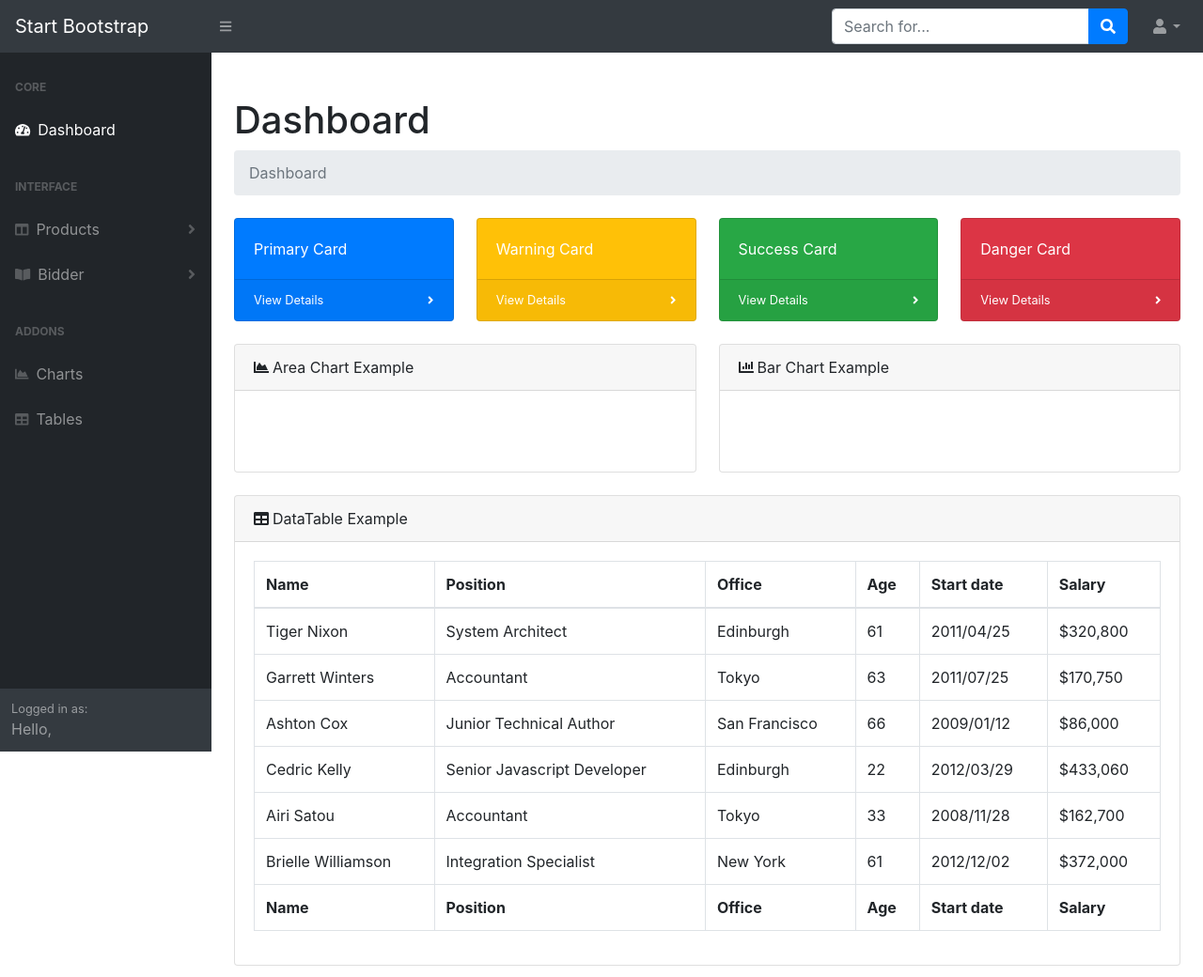
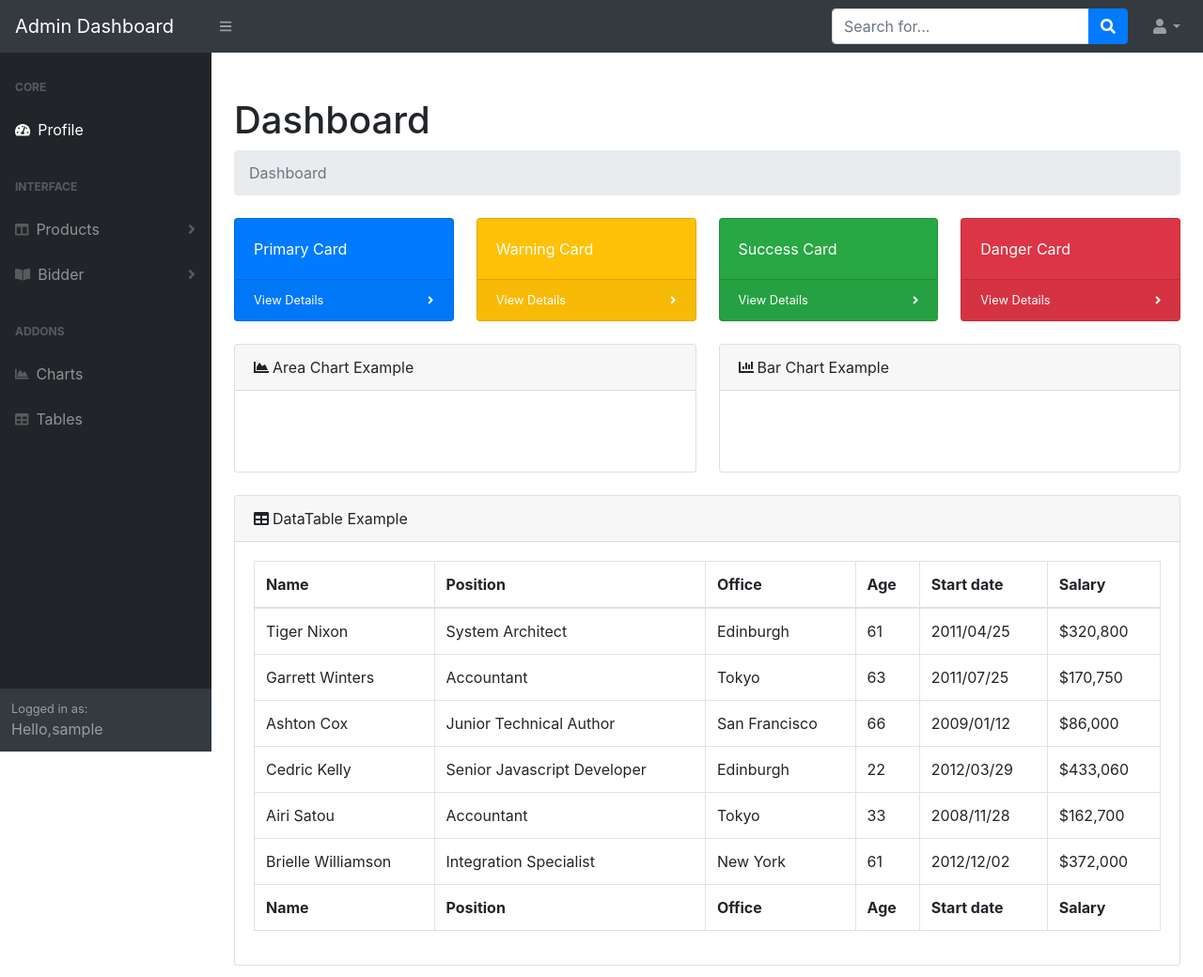
Before and after one commit to vilas-nevkar/AucEasy, a Django app: template adminapp/templates/dash_base.html in a window 1280 px wide. Shown: the top 1040 px of the page at 94% size. Run offline with Django 3.2, Linux system fonts and the light colour scheme; the template is opened without the code that fills it: most values are stand-ins (such as "Sample title", 1, 10 or a date in 2020); some libraries are stand-ins or nearby versions.

Commit message:
html changes

```diff
--- a/adminapp/templates/dash_base.html
+++ b/adminapp/templates/dash_base.html
@@ -18,7 +18,7 @@
 
 <body class="sb-nav-fixed">
 <nav class="sb-topnav navbar navbar-expand navbar-dark bg-dark">
-    <a class="navbar-brand" href="index.html">Start Bootstrap</a>
+    <a class="navbar-brand" href="index.html">Admin Dashboard</a>
     <button class="btn btn-link btn-sm order-1 order-lg-0" id="sidebarToggle" href="#"><i class="fas fa-bars"></i>
     </button
     ><!-- Navbar Search-->
@@ -54,7 +54,7 @@
                         <div class="sb-nav-link-icon">
                             <i class="fas fa-tachometer-alt"></i>
                         </div>
-                        Dashboard
+                        Profile
                     </a>
 
                     <div class="sb-sidenav-menu-heading">Interface</div>
@@ -129,7 +129,7 @@
             </div>
             <div class="sb-sidenav-footer">
                 <div class="small">Logged in as:</div>
-                Hello,
+                Hello,{{ username }}
             </div>
         </nav>
     </div>
--- a/adminapp/templates/dashboard.html
+++ b/adminapp/templates/dashboard.html
@@ -4,5 +4,5 @@
 
 {% block content %}
 
-<h1>Hello, {{ username }}</h1>
+<h1>Hello,<br> {{ username }}</h1>
 {% endblock content %}
--- a/adminapp/views.py
+++ b/adminapp/views.py
@@ -37,7 +37,6 @@ def user_login(request):
     :return:
     """
     if request.method == 'POST':
-        # import pdb; pdb.set_trace()
         form = UserLoginForm(request.POST)
         if form.is_valid():
             cd = form.cleaned_data
```
